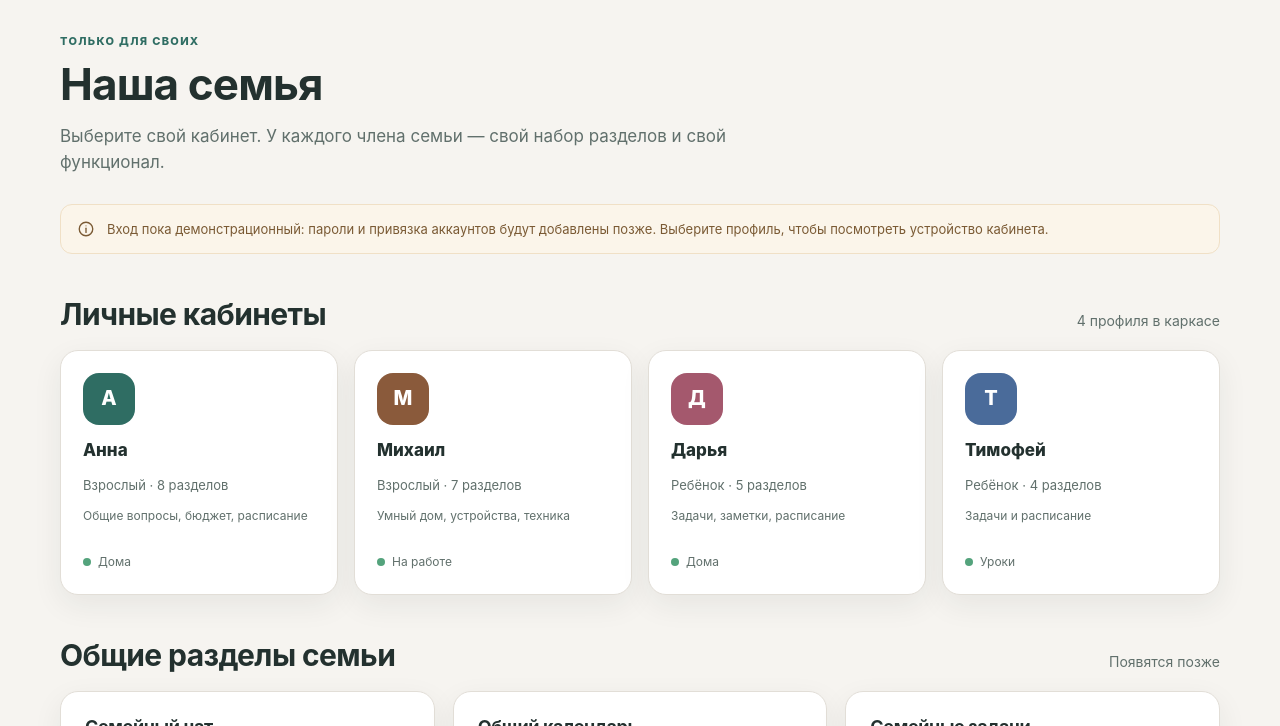
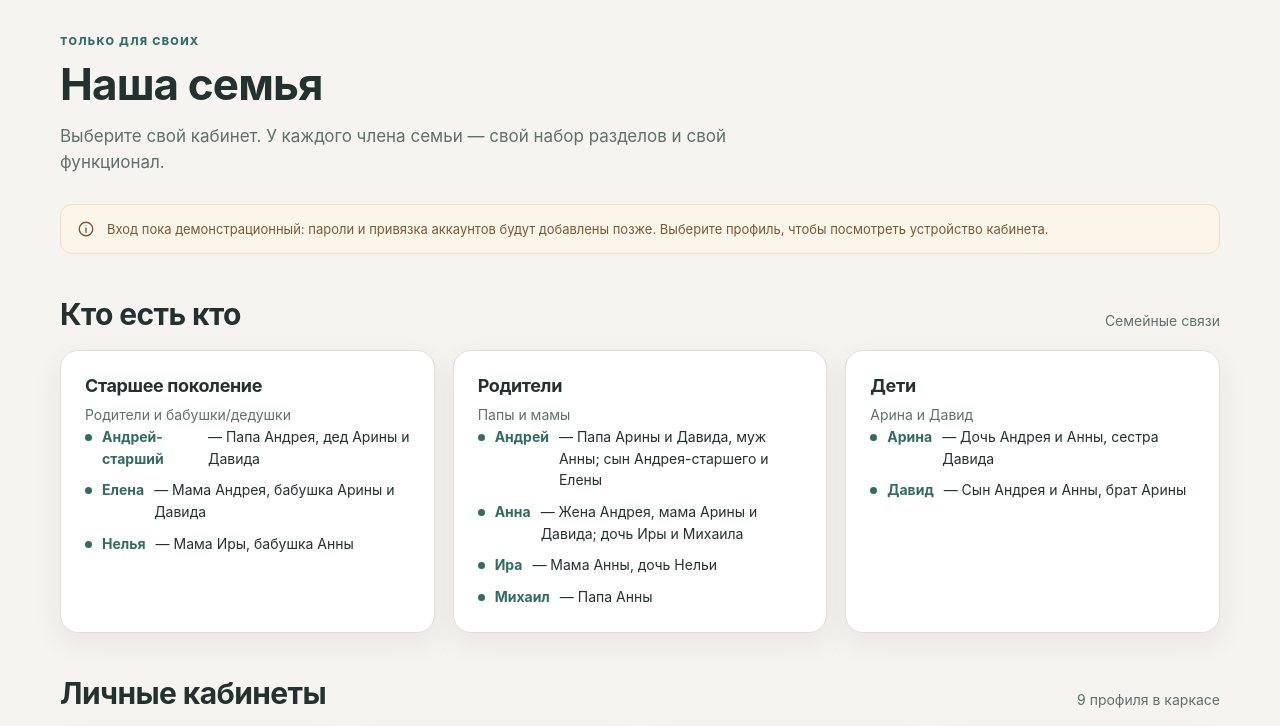
Before and after one commit to sahanaservicii/Family-Sahanovsci, a plain HTML site: page index.html in a window 1280 px wide. Both pictures are taken after a click on the link "Войти в кабинет". Shown: the part 74-800 px from the top of the page. Drawn offline with Linux system fonts and the light colour scheme.

Commit message:
site: real family names and relations

```diff
--- a/assets/app.js
+++ b/assets/app.js
@@ -131,13 +131,27 @@
       notice('Вход пока демонстрационный: пароли и привязка аккаунтов будут добавлены позже. ' +
         'Выберите профиль, чтобы посмотреть устройство кабинета.') +
       '<section class="section">' +
+        '<div class="section-head"><div><h2>Кто есть кто</h2></div><p>Семейные связи</p></div>' +
+        '<div class="grid grid-3">' + (data.familyTree || []).map(function (group) {
+          return '<div class="card"><h3>' + esc(group.title) + '</h3>' +
+            '<p class="muted">' + esc(group.hint) + '</p>' +
+            '<ul class="simple-list tree-list">' + group.ids.map(function (id) {
+              var person = memberById(id);
+              if (!person) return '';
+              return '<li><a href="#/cabinet/' + encodeURIComponent(id) + '">' + esc(person.name) + '</a> — ' +
+                esc(person.relation) + '</li>';
+            }).join('') + '</ul></div>';
+        }).join('') + '</div>' +
+      '</section>' +
+
+      '<section class="section">' +
         '<div class="section-head"><div><h2>Личные кабинеты</h2></div><p>' + data.members.length + ' профиля в каркасе</p></div>' +
         '<div class="member-grid">' + data.members.map(function (m) {
           return '<a class="member-card" href="#/cabinet/' + encodeURIComponent(m.id) + '" style="--avatar:' + esc(m.color) + '">' +
             '<span class="avatar">' + esc(m.initials) + '</span>' +
-            '<span class="member-name">' + esc(m.name) + '</span>' +
+            '<span class="member-name">' + esc(m.name) + (m.short ? ' (' + esc(m.short) + ')' : '') + '</span>' +
             '<span class="member-meta">' + esc(m.role) + ' · ' + m.modules.length + ' разделов</span>' +
-            '<span class="member-note">' + esc(m.note) + '</span>' +
+            '<span class="member-note">' + esc(m.relation) + '</span>' +
             '<span class="status-line"><span class="dot dot-green"></span>' + esc(m.status) + '</span>' +
           '</a>';
         }).join('') + '</div>' +
@@ -242,7 +256,8 @@
       '<div class="cabinet">' + sidebar +
         '<div class="cabinet-content">' +
           '<div class="cabinet-top">' +
-            '<div><h1>' + esc(mod.title) + '</h1><p>' + esc(mod.subtitle) + '</p></div>' +
+            '<div><h1>' + esc(mod.title) + '</h1><p>' + esc(mod.subtitle) + '</p>' +
+            '<p class="cabinet-relation">' + esc(member.relation) + '</p></div>' +
             '<div class="header-actions"><a class="btn btn-secondary btn-small" href="#/family">Сменить кабинет</a></div>' +
           '</div>' +
           '<div class="widgets">' + widgets + '</div>' +
@@ -277,7 +292,8 @@
       case 'profile':
         body = '<div class="profile-grid" style="--avatar:' + esc(member.color) + '">' +
           '<div class="avatar">' + esc(member.initials) + '</div>' +
-          '<dl><dt>Имя</dt><dd>' + esc(member.name) + '</dd>' +
+          '<dl><dt>Имя</dt><dd>' + esc(member.name) + (member.short ? ' (' + esc(member.short) + ')' : '') + '</dd>' +
+          '<dt>Родство</dt><dd>' + esc(member.relation) + '</dd>' +
           '<dt>Роль</dt><dd>' + esc(member.role) + '</dd>' +
           '<dt>Статус</dt><dd>' + esc(member.status) + '</dd>' +
           '<dt>Кабинет</dt><dd>' + esc(member.id) + '</dd></dl></div>';
--- a/assets/data.js
+++ b/assets/data.js
@@ -1,6 +1,6 @@
 /*
- * Демонстрационные данные каркаса.
- * Никаких реальных имён, устройств и секретов: всё это заглушки под будущий функционал.
+ * Данные сайта. Имена и связи заданы владельцем сайта.
+ * Устройства и личные данные по-прежнему не подключены — только структура кабинетов.
  */
 window.SITE_DATA = {
   familyTitle: 'Наша семья',
@@ -8,14 +8,60 @@ window.SITE_DATA = {
 
   members: [
     {
-      id: 'anna',
-      name: 'Анна',
-      role: 'Взрослый',
+      id: 'andrey',
+      name: 'Андрей',
+      role: 'Папа, муж',
       initials: 'А',
       color: '#2f6d63',
       status: 'Дома',
-      note: 'Общие вопросы, бюджет, расписание',
+      relation: 'Папа Арины и Давида, муж Анны; сын Андрея-старшего и Елены',
+      note: 'Общие вопросы, умный дом, планы',
       modules: ['overview', 'smart-home', 'devices', 'personal', 'tasks', 'schedule', 'notes', 'settings']
+    },
+    {
+      id: 'anna',
+      name: 'Анна',
+      short: 'Аня',
+      role: 'Мама, жена',
+      initials: 'А',
+      color: '#a4586d',
+      status: 'Дома',
+      relation: 'Жена Андрея, мама Арины и Давида; дочь Иры и Михаила',
+      note: 'Семейные планы, задачи, заметки',
+      modules: ['overview', 'smart-home', 'devices', 'personal', 'tasks', 'schedule', 'notes', 'settings']
+    },
+    {
+      id: 'arina',
+      name: 'Арина',
+      role: 'Ребёнок',
+      initials: 'А',
+      color: '#b56a8b',
+      status: 'Дома',
+      relation: 'Дочь Андрея и Анны, сестра Давида',
+      note: 'Задачи, расписание, заметки',
+      modules: ['overview', 'tasks', 'schedule', 'notes', 'personal']
+    },
+    {
+      id: 'david',
+      name: 'Давид',
+      role: 'Ребёнок',
+      initials: 'Д',
+      color: '#4a6b9a',
+      status: 'Дома',
+      relation: 'Сын Андрея и Анны, брат Арины',
+      note: 'Задачи, расписание',
+      modules: ['overview', 'tasks', 'schedule', 'personal']
+    },
+    {
+      id: 'ira',
+      name: 'Ира',
+      role: 'Взрослый',
+      initials: 'И',
+      color: '#b46c2f',
+      status: 'Дома',
+      relation: 'Мама Анны, дочь Нельи',
+      note: 'Семейные связи, задачи',
+      modules: ['overview', 'personal', 'tasks', 'schedule', 'notes', 'settings']
     },
     {
       id: 'mikhail',
@@ -23,30 +69,51 @@ window.SITE_DATA = {
       role: 'Взрослый',
       initials: 'М',
       color: '#8a5a3b',
-      status: 'На работе',
+      status: 'Дома',
+      relation: 'Папа Анны',
       note: 'Умный дом, устройства, техника',
       modules: ['overview', 'smart-home', 'devices', 'personal', 'tasks', 'schedule', 'settings']
     },
     {
-      id: 'darya',
-      name: 'Дарья',
-      role: 'Ребёнок',
-      initials: 'Д',
-      color: '#a4586d',
+      id: 'elena',
+      name: 'Елена',
+      role: 'Взрослый',
+      initials: 'Е',
+      color: '#6a7f5b',
       status: 'Дома',
-      note: 'Задачи, заметки, расписание',
-      modules: ['overview', 'tasks', 'schedule', 'notes', 'personal']
+      relation: 'Мама Андрея, бабушка Арины и Давида',
+      note: 'Семейные связи, заметки',
+      modules: ['overview', 'personal', 'tasks', 'schedule', 'notes']
     },
     {
-      id: 'timofey',
-      name: 'Тимофей',
-      role: 'Ребёнок',
-      initials: 'Т',
-      color: '#4a6b9a',
-      status: 'Уроки',
-      note: 'Задачи и расписание',
-      modules: ['overview', 'tasks', 'schedule', 'personal']
+      id: 'andrey-sr',
+      name: 'Андрей-старший',
+      short: 'Андрей (старший)',
+      role: 'Взрослый',
+      initials: 'А',
+      color: '#556b7a',
+      status: 'Дома',
+      relation: 'Папа Андрея, дед Арины и Давида',
+      note: 'Семейные связи',
+      modules: ['overview', 'personal', 'tasks', 'schedule']
+    },
+    {
+      id: 'nelya',
+      name: 'Нелья',
+      role: 'Взрослый',
+      initials: 'Н',
+      color: '#8e6a8f',
+      status: 'Дома',
+      relation: 'Мама Иры, бабушка Анны',
+      note: 'Семейные связи',
+      modules: ['overview', 'personal', 'schedule', 'notes']
     }
+  ],
+
+  familyTree: [
+    { title: 'Старшее поколение', hint: 'Родители и бабушки/дедушки', ids: ['andrey-sr', 'elena', 'nelya'] },
+    { title: 'Родители', hint: 'Папы и мамы', ids: ['andrey', 'anna', 'ira', 'mikhail'] },
+    { title: 'Дети', hint: 'Арина и Давид', ids: ['arina', 'david'] }
   ],
 
   guestCards: [
@@ -159,8 +226,13 @@ window.SITE_MODULES = {
 
 /* Какие задачи показывать в демо-списке каждого члена семьи. */
 window.SITE_DEMO_TASKS = {
+  andrey: ['Согласовать планы на выходные', 'Проверить демонстрационные выключатели'],
   anna: ['Согласовать планы на выходные', 'Проверить общий список покупок'],
+  arina: ['Собрать рюкзак', 'Добавить идею в заметки'],
+  david: ['Почитать 20 минут', 'Отметить событие в расписании'],
+  ira: ['Уточнить семейные планы', 'Записать важную дату'],
   mikhail: ['Проверить демонстрационные выключатели', 'Обновить список устройств'],
-  darya: ['Приготовить уроки', 'Добавить идею в заметки'],
-  timofey: ['Почитать 20 минут', 'Отметить событие в расписании']
+  elena: ['Позвонить родным', 'Записать мысль в заметки'],
+  'andrey-sr': ['Уточнить семейные новости', 'Отметить дату в расписании'],
+  nelya: ['Записать семейную историю', 'Отметить важную дату']
 };
--- a/assets/style.css
+++ b/assets/style.css
@@ -227,6 +227,7 @@ p { margin: 0; }
 }
 .cabinet-top h1 { font-size: 26px; }
 .cabinet-top p { color: var(--ink-soft); font-size: 14px; margin-top: 4px; }
+.cabinet-relation { color: var(--primary) !important; font-weight: 700; }
 .widgets { display: grid; gap: 18px; grid-template-columns: repeat(2, minmax(0, 1fr)); }
 .widget.wide { grid-column: 1 / -1; }
 .widget { background: var(--surface); border: 1px solid var(--line); border-radius: var(--radius); padding: 22px; box-shadow: var(--shadow); }
@@ -243,6 +244,8 @@ p { margin: 0; }
 .simple-list { list-style: none; margin: 0; padding: 0; display: grid; gap: 10px; }
 .simple-list li { display: flex; gap: 10px; align-items: flex-start; font-size: 14px; }
 .simple-list li::before { content: ''; width: 7px; height: 7px; border-radius: 50%; background: var(--primary); margin-top: 8px; flex: none; }
+.tree-list a { color: var(--primary); font-weight: 700; }
+.tree-list a:hover { text-decoration: underline; }
 
 .task-list { display: grid; gap: 8px; }
 .task-item {
```
